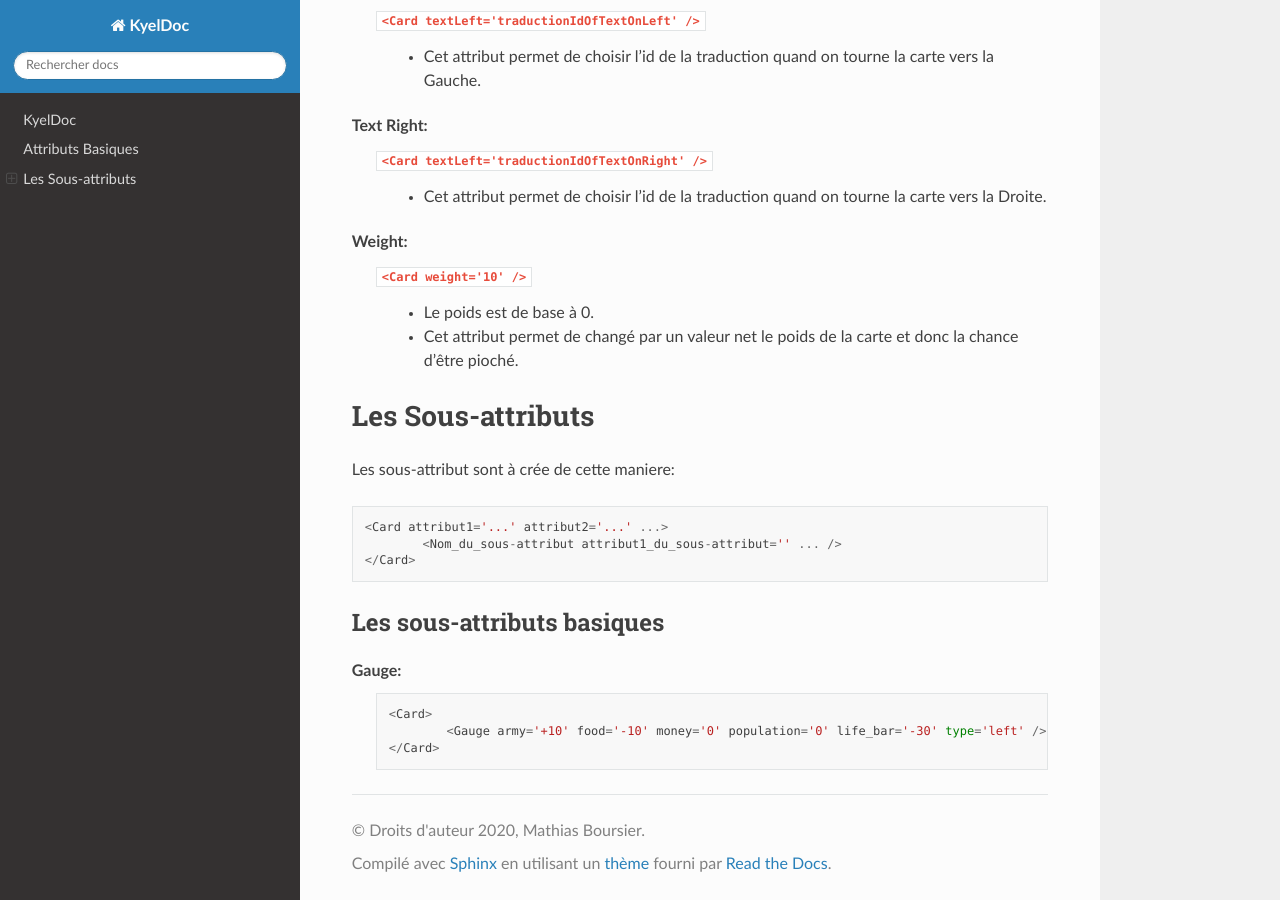
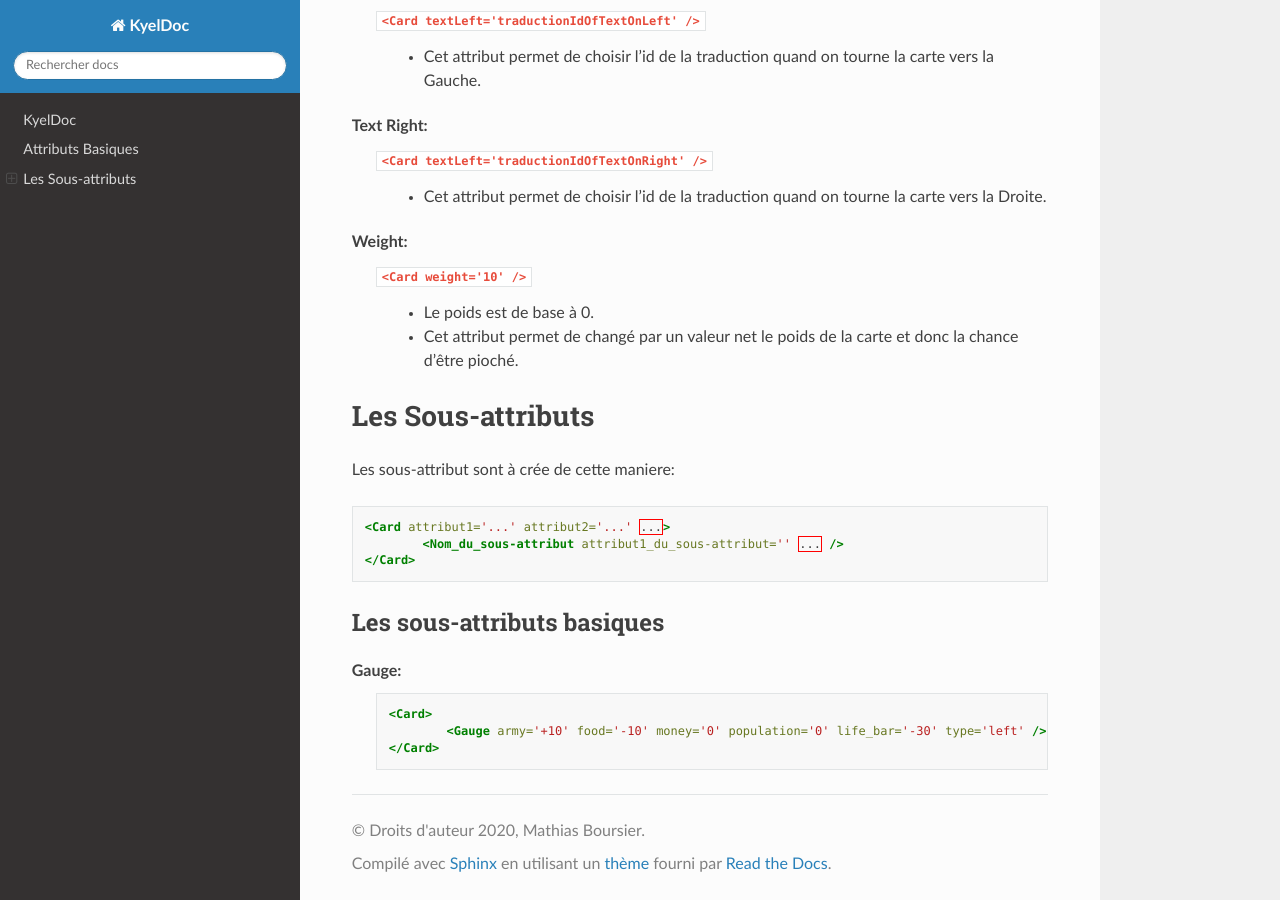
Before and after one commit to BeTheWind42/KyelDoc, a Sphinx documentation site: the page built from source/index.rst, in a window 1280 px wide and 900 px high, scrolled down 1344 px. Built offline with Sphinx 7.4.7 and the Read the Docs theme 2.0.0, drawn with Linux system fonts in a browser that asks for light colours.

Commit message:
Correction

```diff
--- a/source/index.rst
+++ b/source/index.rst
@@ -66,7 +66,7 @@ Les Sous-attributs
 
 Les sous-attribut sont à crée de cette maniere:
 
-.. code-block::
+.. code-block:: xml
 
 	<Card attribut1='...' attribut2='...' ...>
 		<Nom_du_sous-attribut attribut1_du_sous-attribut='' ... />
@@ -77,7 +77,7 @@ Les sous-attributs basiques
 ---------------------------
 
 Gauge:
-	.. code-block::
+	.. code-block:: xml
 
 		<Card>
 			<Gauge army='+10' food='-10' money='0' population='0' life_bar='-30' type='left' />
```
